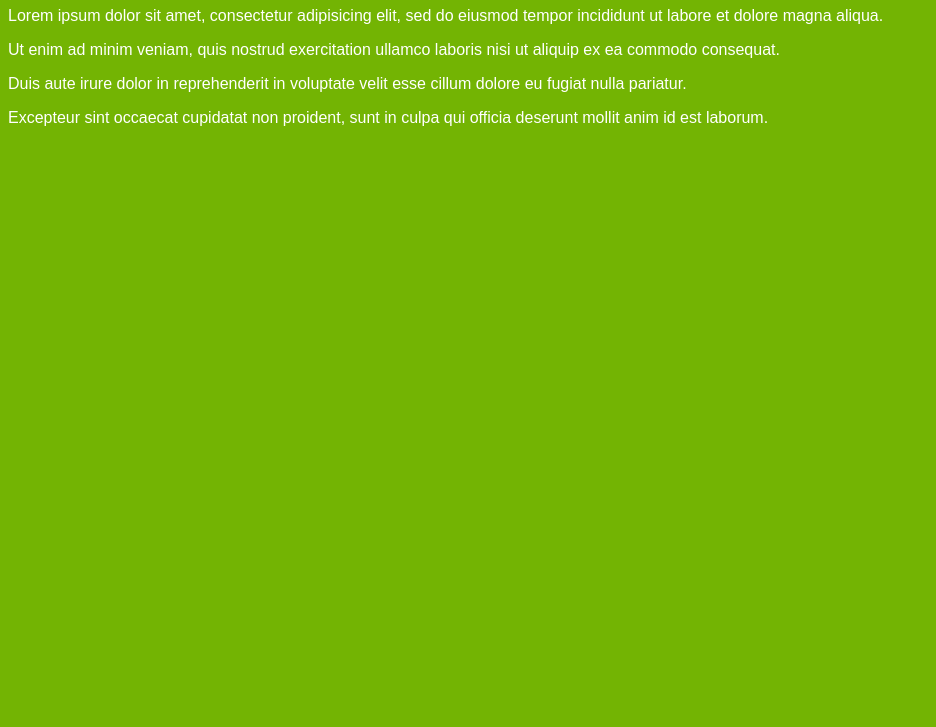
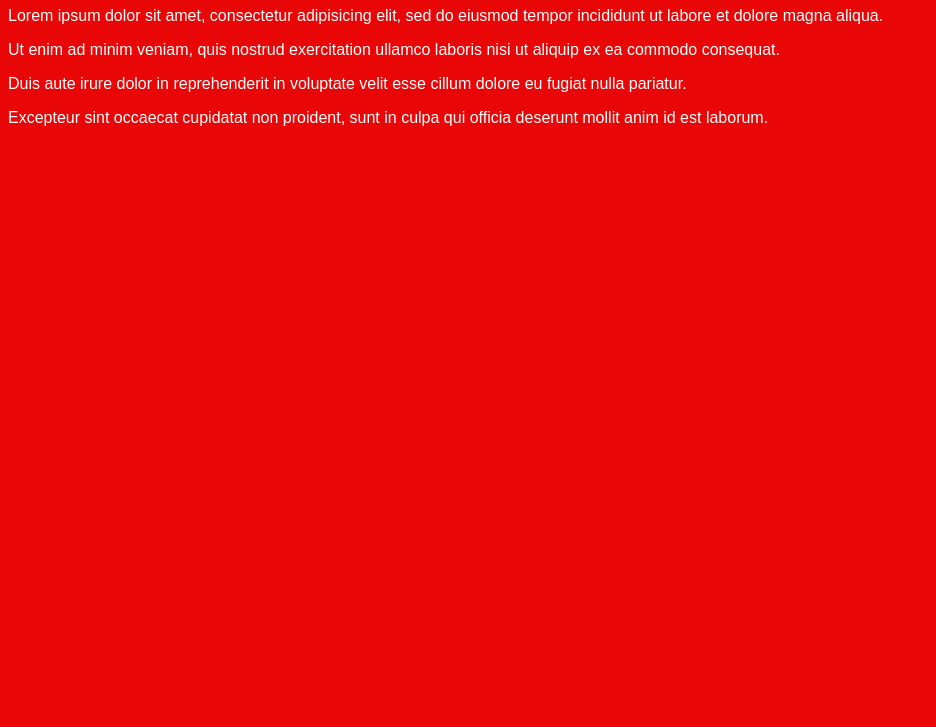
Before and after one commit to letsplaypiano/letsplaypiano.github.io, a plain HTML site: page unit_1/index.html in a window 1280 px wide. Shown: the part 73-800 px from the top of the page, without its empty margins (0-936 px from the left). Drawn offline with Linux system fonts and the light colour scheme.

Commit message:
Background Color Change

```diff
--- a/unit_1/css/style.css
+++ b/unit_1/css/style.css
@@ -1,5 +1,5 @@
 body {
 	color: white;
-	background-color: #73B403;
+	background-color: #e90606;
 	font-family: Arial, sans-serif;
 }
```
